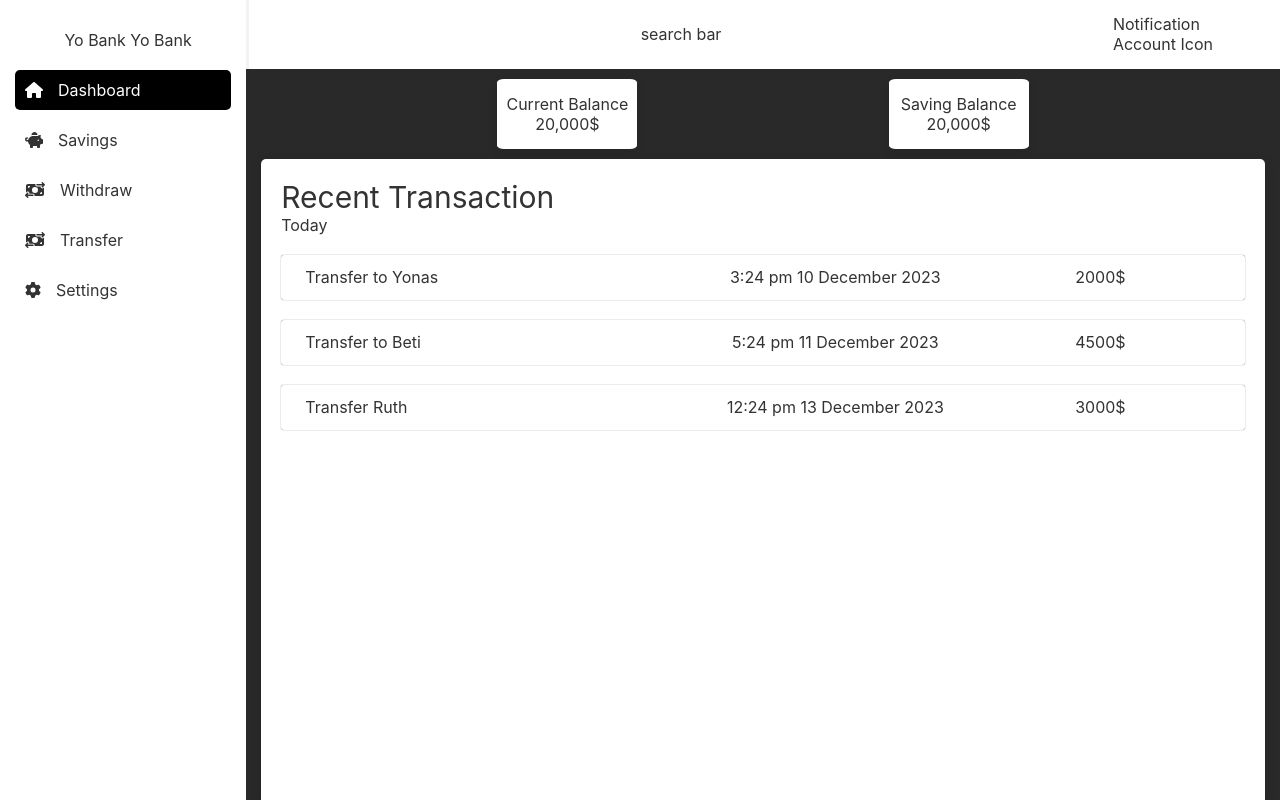
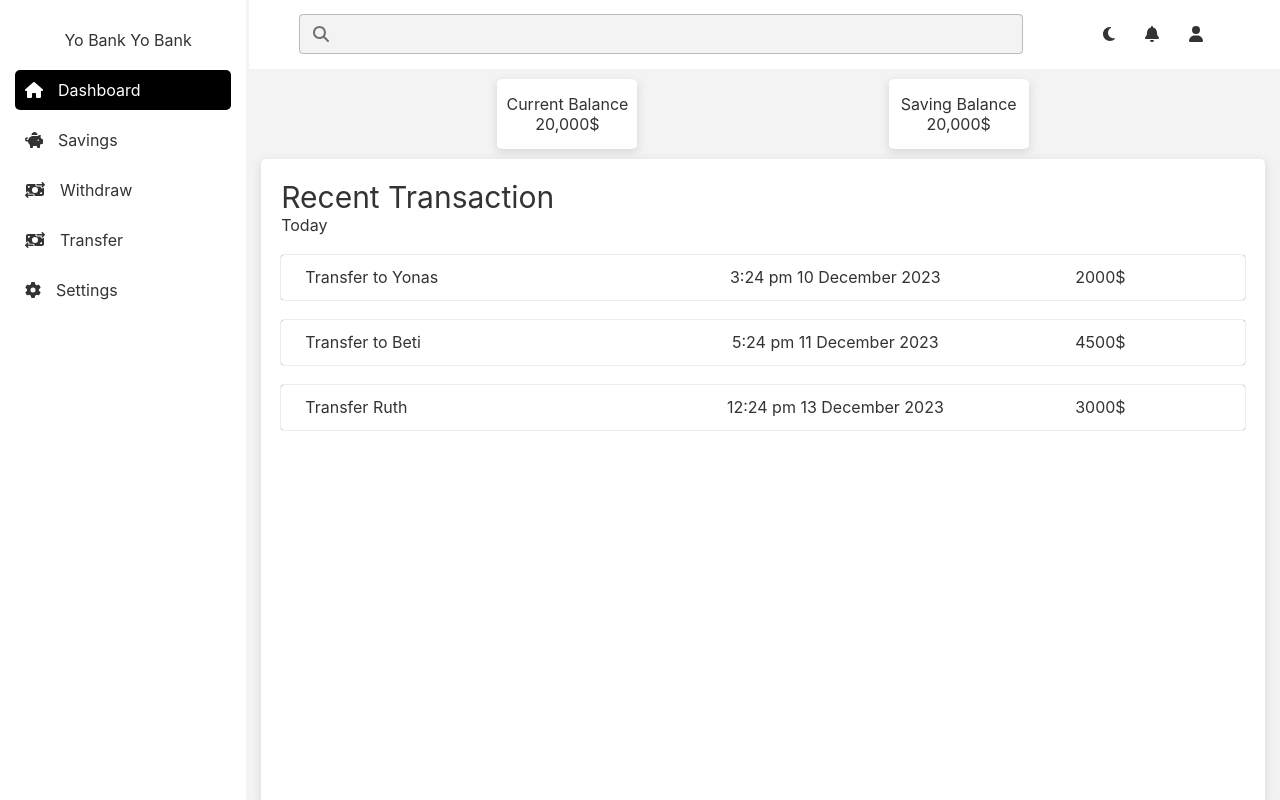
Before and after one commit to yonas-seyoum/Online-Banking-System, a React (Create React App) app in the folder app/: page / in a window 1280 px wide. Built offline with nearby package versions, Linux system fonts and the light colour scheme.

Commit message:
add darkmode

```diff
--- a/app/src/components/topBar.tsx
+++ b/app/src/components/topBar.tsx
@@ -1,20 +1,81 @@
-import React, { useContext } from "react";
+import React, { useContext, useState } from "react";
 import { ThemeContext } from "../style/theme";
+import { FontAwesomeIcon } from "@fortawesome/react-fontawesome";
+import {
+  faBell,
+  faUser,
+  faMoon,
+  faSun,
+  faMagnifyingGlass,
+} from "@fortawesome/free-solid-svg-icons";
+import { InputAdornment, TextField } from "@mui/material";
 
 export default function TopBar() {
-  const { theme } = useContext(ThemeContext)!;
+  const { theme, setTheme } = useContext(ThemeContext)!;
+  const [isDarkMode, setIsDarkMode] = useState(false);
+
+  const updateTheme = () => {
+    const lightMode = {
+      colors: {
+        primary: "white",
+        secondary: "#333",
+        tertiary: "#f3f3f3",
+      },
+    };
+    const darkMode = {
+      colors: {
+        primary: "black",
+        secondary: "white",
+        tertiary: "#292929",
+      },
+    };
+
+    if (isDarkMode) {
+      setTheme(lightMode);
+      setIsDarkMode(!isDarkMode);
+    } else {
+      setTheme(darkMode);
+      setIsDarkMode(!isDarkMode);
+    }
+  };
   return (
     <div
       className="bar"
       style={{
         color: theme.colors.secondary,
         backgroundColor: theme.colors.primary,
+        borderLeft: `3px solid ${theme.colors.tertiary}`,
       }}
     >
-      <div className="search-bar">search bar</div>
-      <div>
-        <div>Notification</div>
-        <div>Account Icon</div>
+      <div className="search-bar">
+        <TextField
+          fullWidth
+          size="small"
+          InputProps={{
+            startAdornment: (
+              <InputAdornment position="start">
+                <FontAwesomeIcon icon={faMagnifyingGlass} />
+              </InputAdornment>
+            ),
+          }}
+          sx={{ backgroundColor: theme.colors.tertiary }}
+        />
+      </div>
+
+      <div
+        style={{
+          display: "flex",
+          justifyContent: "space-evenly",
+          alignItems: "center",
+          width: "160px",
+        }}
+      >
+        <FontAwesomeIcon
+          icon={isDarkMode ? faSun : faMoon}
+          onClick={updateTheme}
+        />
+        <FontAwesomeIcon icon={faBell} attributeName="Notification" />
+        <FontAwesomeIcon icon={faUser} />
       </div>
     </div>
   );
--- a/app/src/style/theme.tsx
+++ b/app/src/style/theme.tsx
@@ -4,6 +4,7 @@ type Theme = {
   colors: {
     primary: string;
     secondary: string;
+    tertiary: string;
   };
 };
 
@@ -20,6 +21,7 @@ const initialTheme: Theme = {
   colors: {
     primary: "white",
     secondary: "#333",
+    tertiary: "#f3f3f3",
   },
 };
 
```
